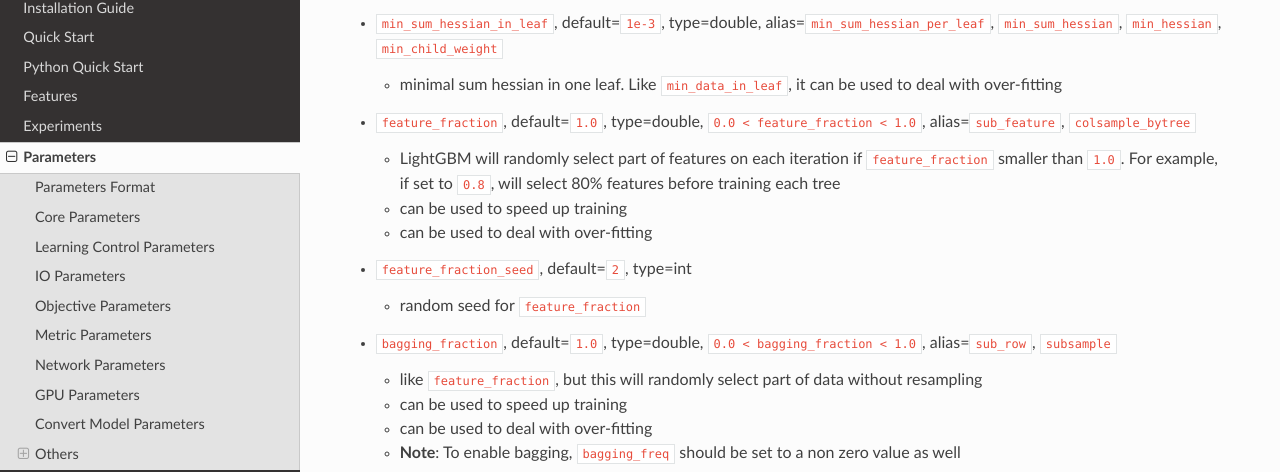
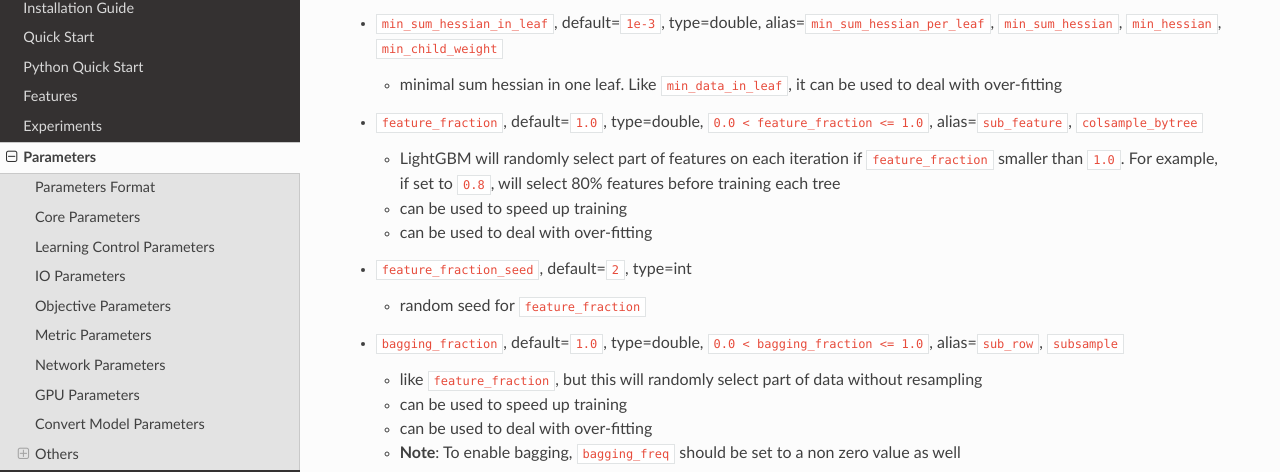
Before and after one commit to microsoft/LightGBM, a Sphinx documentation site: the page built from docs/Parameters.rst, in a window 1280 px wide and 900 px high, scrolled down 2949 px. Shown: the part 144-616 px from the top of the window. Built offline with Sphinx 7.4.7 and the Read the Docs theme 2.0.0, drawn with Linux system fonts in a browser that asks for light colours.

```diff
--- a/docs/Parameters.rst
+++ b/docs/Parameters.rst
@@ -200,7 +200,7 @@ Learning Control Parameters
 
    -  minimal sum hessian in one leaf. Like ``min_data_in_leaf``, it can be used to deal with over-fitting
 
--  ``feature_fraction``, default=\ ``1.0``, type=double, ``0.0 < feature_fraction < 1.0``, alias=\ ``sub_feature``, ``colsample_bytree``
+-  ``feature_fraction``, default=\ ``1.0``, type=double, ``0.0 < feature_fraction <= 1.0``, alias=\ ``sub_feature``, ``colsample_bytree``
 
    -  LightGBM will randomly select part of features on each iteration if ``feature_fraction`` smaller than ``1.0``.
       For example, if set to ``0.8``, will select 80% features before training each tree
@@ -213,7 +213,7 @@ Learning Control Parameters
 
    -  random seed for ``feature_fraction``
 
--  ``bagging_fraction``, default=\ ``1.0``, type=double, ``0.0 < bagging_fraction < 1.0``, alias=\ ``sub_row``, ``subsample``
+-  ``bagging_fraction``, default=\ ``1.0``, type=double, ``0.0 < bagging_fraction <= 1.0``, alias=\ ``sub_row``, ``subsample``
 
    -  like ``feature_fraction``, but this will randomly select part of data without resampling
 
```
